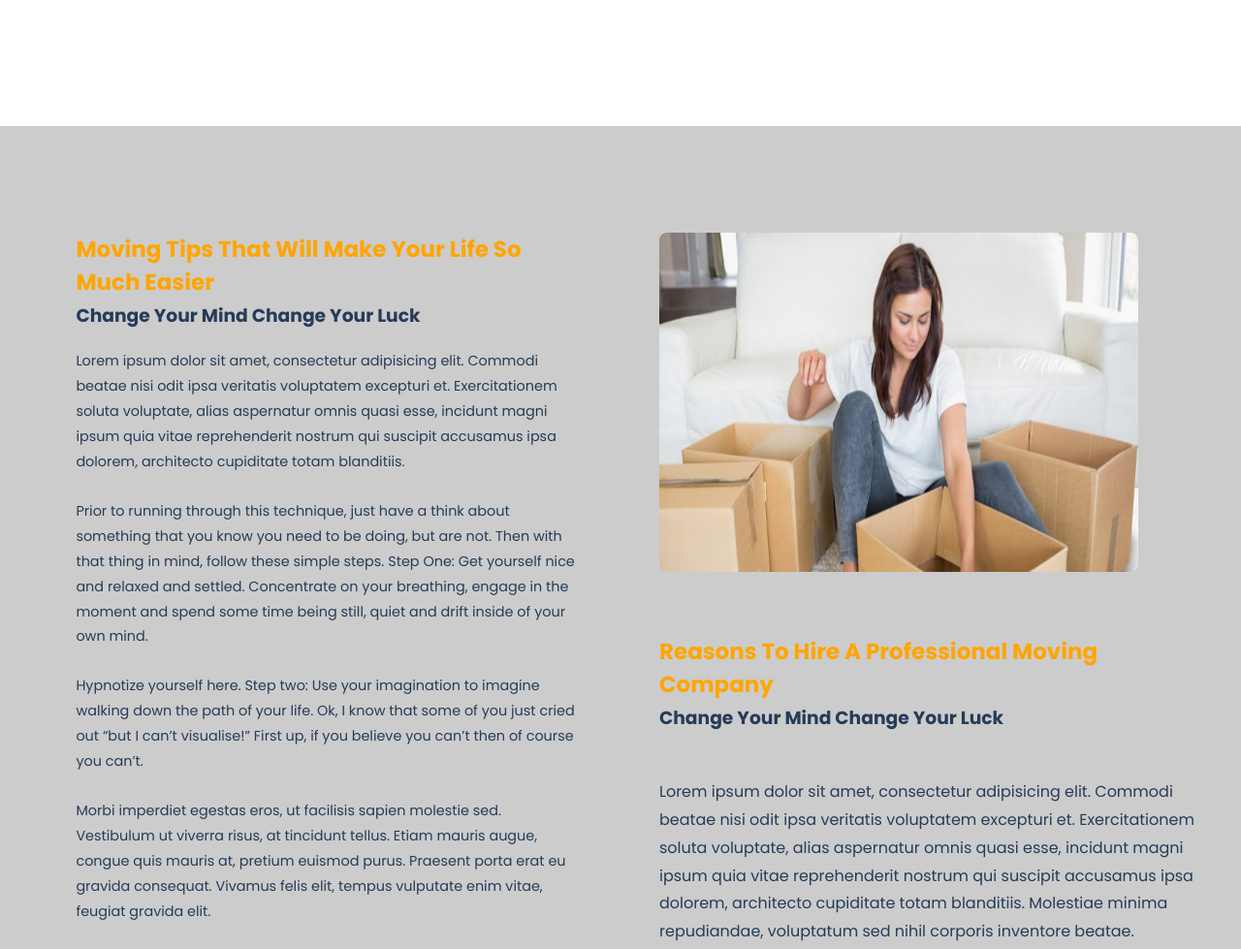
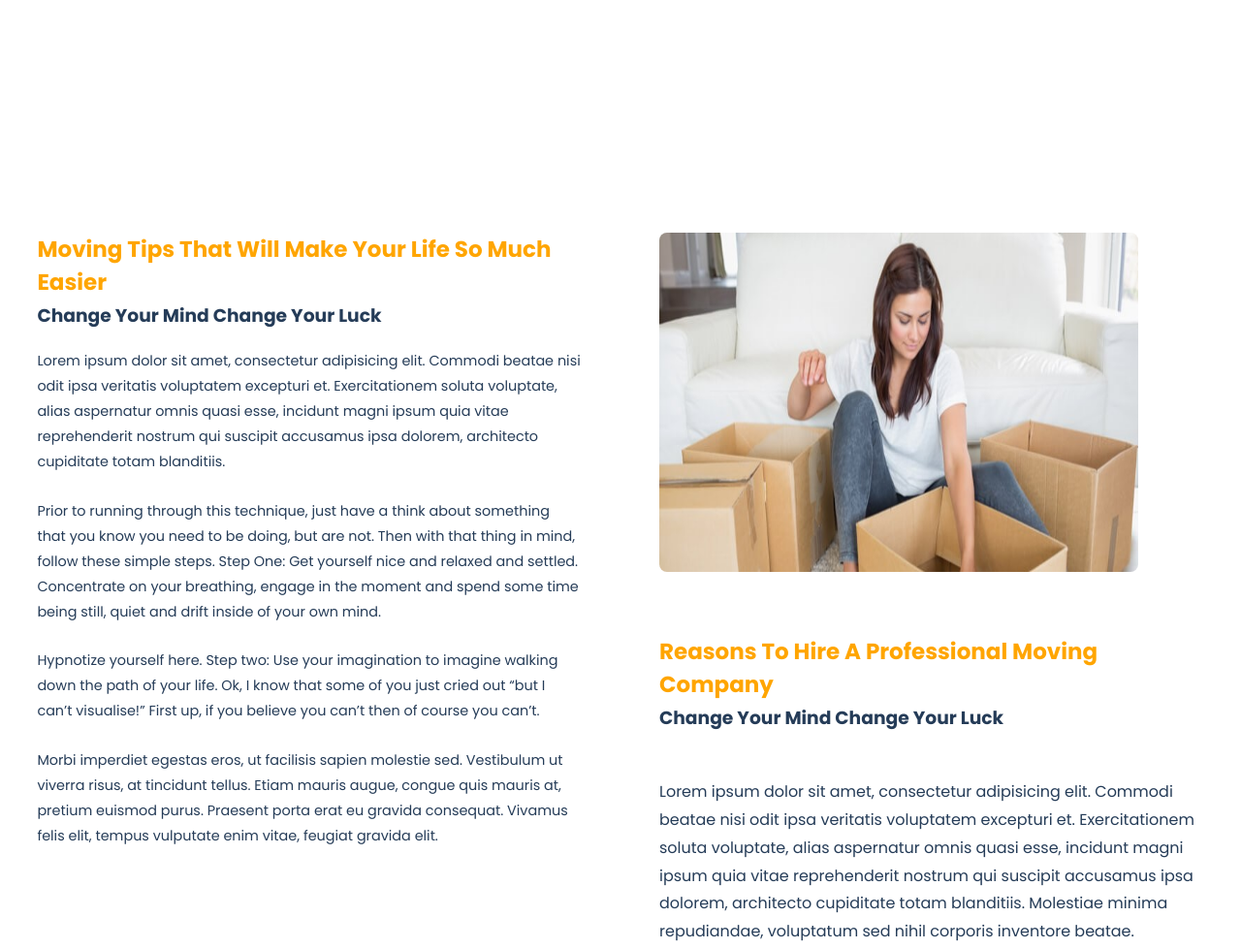
Before and after one commit to hasib-reja21/Project-1, a plain HTML site: page index.html in a window 1280 px wide. Shown: the part 5020-5999 px from the top of the page at 97% size. Drawn offline with nearby package versions, Linux system fonts and the light colour scheme; a web font is replaced by a local one.

```diff
--- a/style.css
+++ b/style.css
@@ -474,7 +474,7 @@ header.sticky{
 
 /*moving tips*/
 .tips-container{
-    background: var(--second-color);
+
     margin-top: 10rem;
     gap: 5rem;
     display: grid;
@@ -485,9 +485,7 @@ header.sticky{
     font-size: 23px;
     color: orange;
 }
-.tips-container .tip-text{
-    margin-left: 40px;
-}
+
 .tips-container .tip-text p{
     font-size: 0.9rem;
     line-height: 1.8;
```
